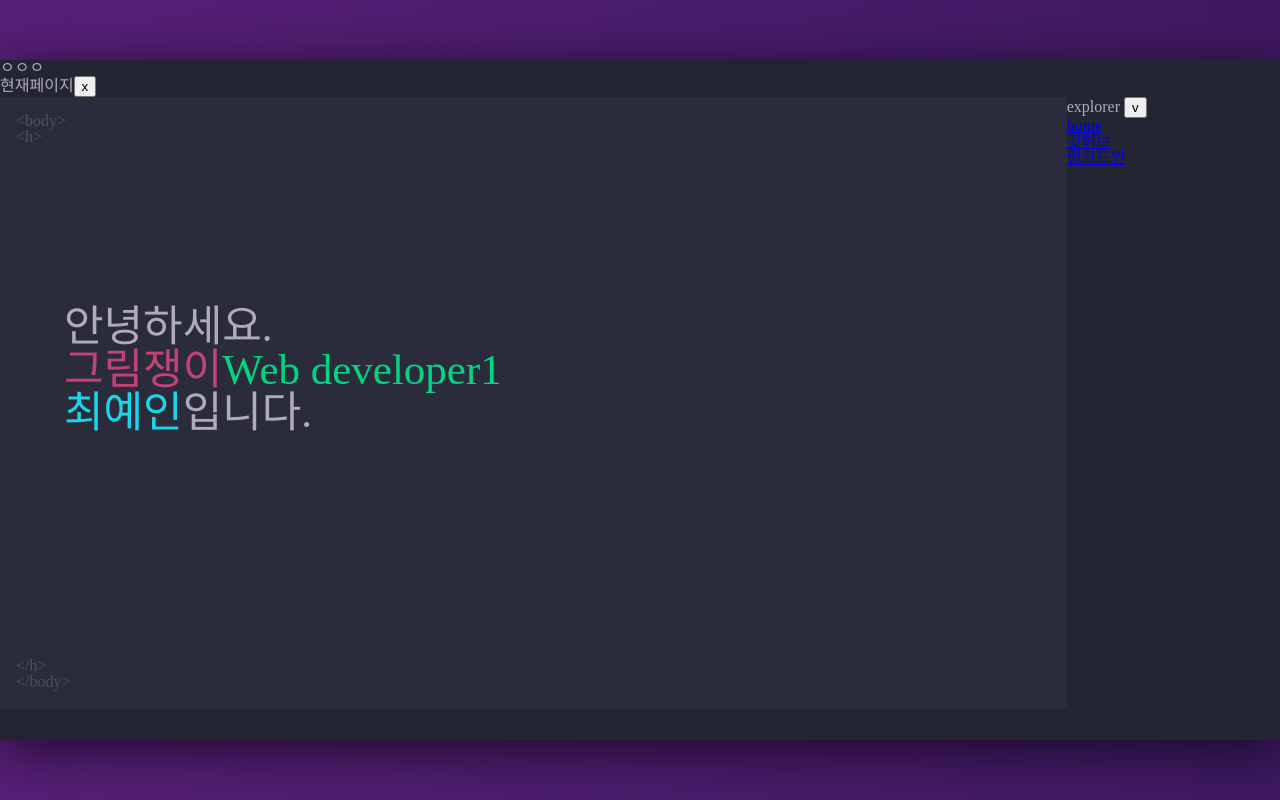
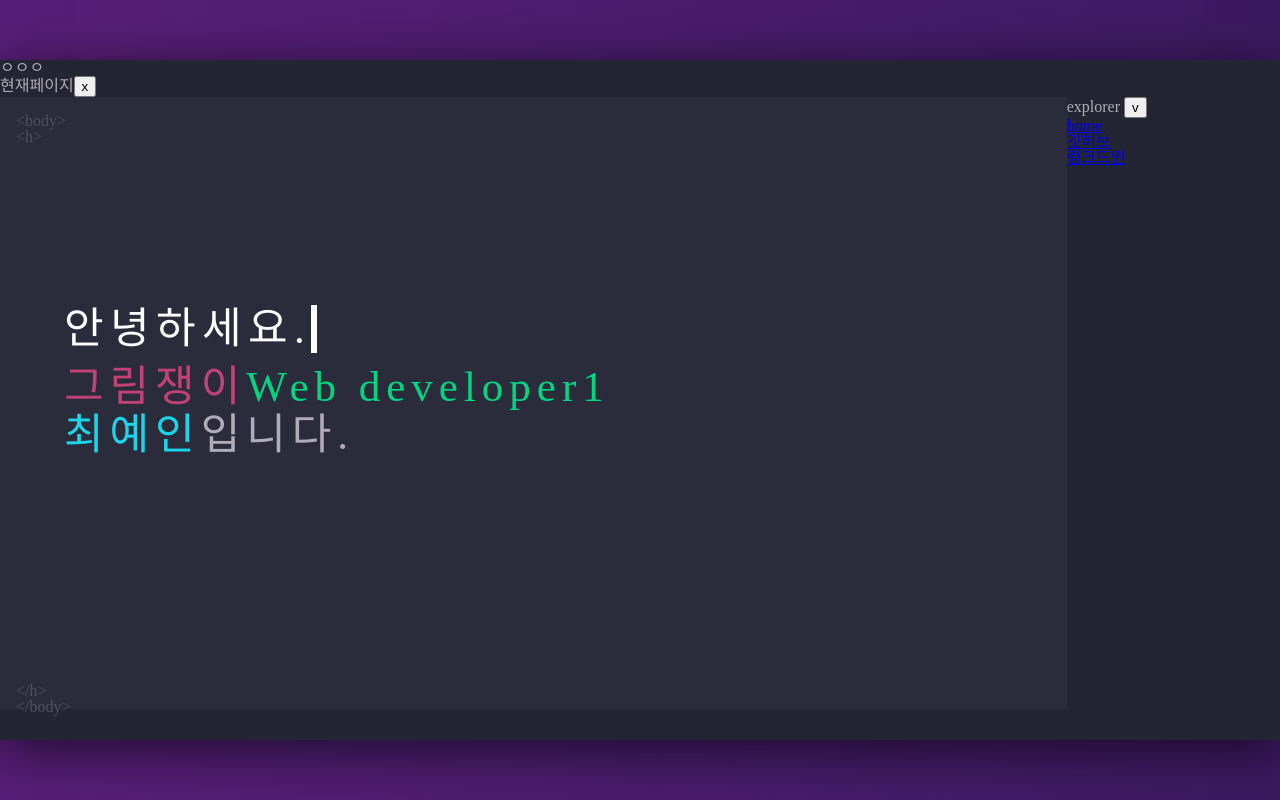
Before and after one commit to yeinn/portfolio, a React (Create React App) app in the folder pf-dev/: page / in a window 1280 px wide. Built offline with nearby package versions, Linux system fonts and the light colour scheme; the HTML template or start-up script is replaced by a standard one; a web font is replaced by a local one.

Commit message:
커서 애니메이션 추가

```diff
--- /dev/null
+++ b/pf-dev/src/animation.css
@@ -0,0 +1,22 @@
+.typewriter .active {
+    display: inline-block;
+    color: #fff;
+    overflow: hidden; /* Ensures the content is not revealed until the animation */
+    border-right: .15em solid rgb(255, 255, 255); /* The typwriter cursor */
+    white-space: nowrap; /* Keeps the content on a single line */
+    margin: 0 auto; /* Gives that scrolling effect as the typing happens */
+    letter-spacing: .15em; /* Adjust as needed */
+    animation: blink-caret 0.8s step-end infinite
+  }
+
+  /* The typing effect */
+  @keyframes typing {
+    from { width: 0 }
+    to { width: 100% }
+  }
+
+  /* The typewriter cursor effect */
+  @keyframes blink-caret {
+    from, to { border-color: transparent }
+    50% { border-color: rgb(255, 255, 255) }
+  }
--- a/pf-dev/src/components/Home.js
+++ b/pf-dev/src/components/Home.js
@@ -1,4 +1,5 @@
 import React from 'react';
+import './../animation.css';
 
 const Home = () => {
   return (
@@ -6,11 +7,15 @@ const Home = () => {
         <div className="content-area">
         <pre>{`<body>`}</pre>
         <pre>{`<h>`}</pre>
-        <h1 className="home-content">안녕하세요.<br/>
-            <span className="red">그림쟁이</span>
-            <span className="mint">Web developer1</span><br/>
-            <span className="blue">최예인</span>
-        입니다.</h1>
+        <div class="typewriter">
+          <h1 className="home-content">
+            <span className="active">안녕하세요.</span><br/>
+              <span className="red">그림쟁이</span>
+              <span className="mint">Web developer1</span><br/>
+              <span className="blue">최예인</span>
+              입니다.
+          </h1>
+        </div>
         <pre>{`</h>`}</pre>
         <pre>{`</body>`}</pre>
         </div>
--- a/pf-dev/src/style.scss
+++ b/pf-dev/src/style.scss
@@ -72,7 +72,10 @@ section.app-inner{
 
 .home-content{
     font-size: 43px;
-    padding:10rem 1rem 14rem 3rem;
+    margin:10rem 1rem 14rem 3rem;
+    letter-spacing: 6px;
+    line-height: 48px;
+
 }
 
 
```
